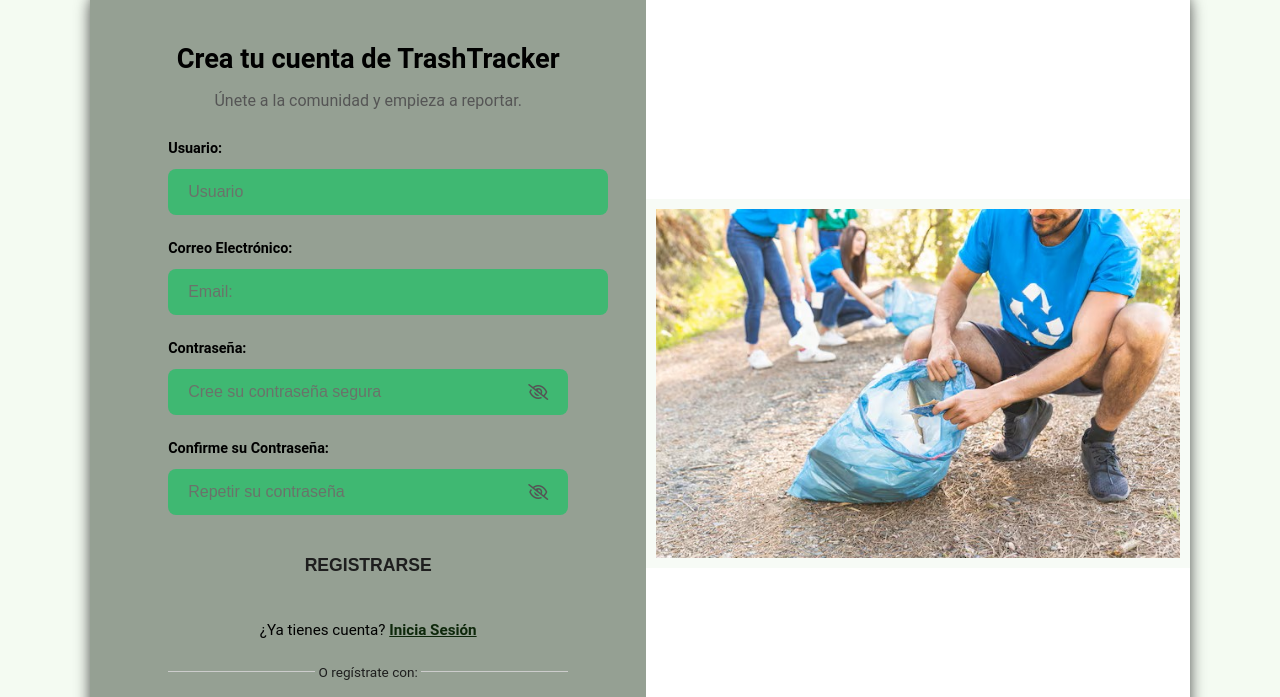
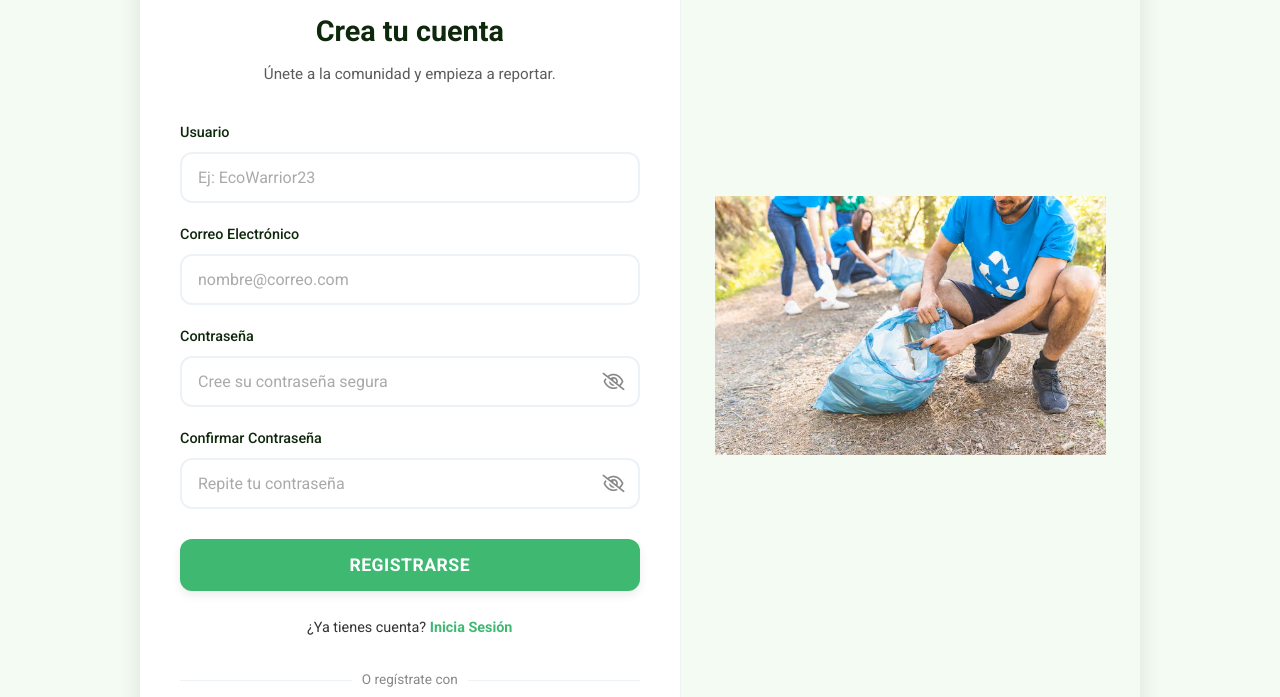
Before and after one commit to YamilTejada/TrashTracker, a plain HTML site: page registro.html in a window 1280 px wide. Shown: the part 180-877 px from the top of the page. Drawn offline with Linux system fonts and the light colour scheme.

Commit message:
fix(section): Mejorar el Registrar de HTML

```diff
--- a/css/styles2.css
+++ b/css/styles2.css
@@ -1,243 +1,282 @@
 
-.login-register-body {
-    background-color: #F4FBF2;
-    font-family: 'Roboto', sans-serif;
-    display: flex;
-    flex-direction: column;
-    justify-content: flex-start;
-    align-items: flex-start;
-    min-height: 100vh;
-    padding: 10px;
-    padding-top: 5vh ;
-    box-sizing: border-box;
+    :root{
+        --eco-dark: #0e280b;
+        --eco-light: #f4fbf2;
+        --eco-accent: #3fb872;
+        --eco-complement: #f4a261;
+        --eco-text: #333333;
+        --white: #ffffff;
+        --gray-100: #f7fafc;
+        --gray-200: #edf2f7;
+        --layout-max-width: 1200px;
+        --section-inline-padding: clamp(24px, 6vw, 96px);
+        --section-gap: clamp(40px, 8vh, 96px);
 
-}
-
-.login-wrapper {
-    display: flex;
-    width: 100%;
-    max-width: 1100px;
-    background-color: #fff;
-    border-radius: 20px;
-    box-shadow: 0 10px 14.5px rgba(0, 0, 0, 0.7);
-    overflow: hidden;
-    margin-left: auto;
-    margin-right: auto;
-    align-items: center;
+        --shadow-md: 0 4px 10px rgba(0,0,0,0.08);
+        --shadow-lg: 0 8px 25px rgba(0,0,0,0.1);
     }
 
 
-.login-form-container {
-    flex-basis: 50%;
-    background-color: rgba(14, 40, 11, 0.44);
-    padding: 40px clamp(20px, 5vw, 60px);
-    display: flex;
-    flex-direction: column;
-    justify-self: center;
-    align-items: center;
+    *{
+        margin: 0;
+        padding: 0;
+        text-decoration: none;
+        list-style: none;
+        box-sizing: border-box;
     }
 
-.login-header {
-    margin-bottom: 10px;
-
+    html{
+        scroll-behavior: smooth;
     }
 
-.login-header img {
-    width: 120px;
-    height: auto;
+    section{
+        scroll-margin-top: 120px;
+    }
+
+    body {
+        font-family: 'Roboto', sans-serif;
+        background-color: var(--eco-light);
+        color: var(--eco-text);
+        line-height: 1.6;
+        -webkit-font-smoothing: antialiased;
+        -moz-osx-font-smoothing: grayscale;
+        overflow-x: hidden;
+
+
+        min-height: 100vh;
+        display: flex;
+        justify-content: center;
+        align-items: center;
+        padding: 20px;
     }
 
 
 
-.login-header a {
+    .login-wrapper {
+        background-color: var(--white);
+        width: 100%;
+        max-width: 1000px;
         display: flex;
-    align-items: center;
-    gap: 10px;
-    text-decoration: none;
-    font-size: 1.5rem;
-    font-weight: bold;
+        border-radius: 20px;
+        box-shadow: var(--shadow-lg);
+        overflow: hidden;
+        position: relative;
+    }
 
+    /* Lado Izquierdo (Formulario) */
+    .login-form-container {
+        flex: 1;
+        padding: 50px 40px;
+        display: flex;
+        flex-direction: column;
+        justify-content: center;
+    }
+
+    .login-header {
+        margin-bottom: 20px;
+        text-align: center;
+    }
+
+    .login-header img {
+        height: 90px;
+        width: auto;
+        transition: transform 0.3s ease;
+    }
+
+    .login-header img:hover {
+        transform: scale(1.05);
     }
 
     .form-content h2 {
-    font-size: 1.7rem;
+        font-size: 1.8rem;
+        font-weight: 700;
         color: var(--eco-dark);
-    margin-bottom: 15px;
         text-align: center;
+        margin-bottom: 8px;
     }
-.form-content {
-    width: 100%;
-    max-width: 400px;
-    text-align: left;
-}
+
     .form-content .subtitle {
-    color: #555;
-    margin-bottom: 30px;
+        color: var(--eco-text);
+        opacity: 0.8;
         text-align: center;
+        margin-bottom: 35px;
+        font-size: 0.95rem;
     }
 
     .form-group {
-    margin-bottom: 25px;
+        margin-bottom: 20px;
     }
 
     .form-group label {
         display: block;
-    font-weight: bold;
+        font-weight: 500;
         color: var(--eco-dark);
-    margin-bottom: 12px;
+        margin-bottom: 8px;
         font-size: 0.9rem;
     }
 
-
-
     .form-group input {
         width: 100%;
-    padding: 14px 20px;
-    border: 2px solid var(--gray-100);
-    border-radius: 8px;
-    background-color: #3FB872;
+        padding: 14px 16px;
+        border: 2px solid var(--gray-200);
+        border-radius: 12px;
+        background-color: var(--white);
         font-size: 1rem;
+        color: var(--eco-text);
+        transition: all 0.3s ease;
+        font-family: 'Roboto', sans-serif;
+    }
 
+    .form-group input::placeholder {
+        color: #aaa;
     }
-.form-group input::placeholder {
-    color: #6a736a; /*letras de crear cuenta*/
-}
+
     .form-group input:focus {
-    outline: 2px solid var(--eco-accent); /*margen de colocar*/
+        outline: none;
+        border-color: var(--eco-accent);
+        box-shadow: 0 0 0 4px rgba(63, 184, 114, 0.1);
     }
 
     .password-wrapper {
         position: relative;
-    display: flex;
-    align-items: center;
     }
+
     .password-icon {
         position: absolute;
-    right: 20px;
+        right: 15px;
+        top: 50%;
+        transform: translateY(-50%);
         cursor: pointer;
-    color: #555; /*ojos*/
+        color: #888;
+        font-size: 1.1rem;
+        transition: color 0.3s;
     }
 
-.form-options {
-    display: flex;
-    justify-content: space-between;
-    align-items: center;
-    font-size: 0.9rem;
-    margin-bottom: 30px;
-}
-.remember-me {
-    display: flex;
-    align-items: center;
-    gap: 8px;
-}
-.forgot-password {
-    color: var(--eco-dark); /*letra de olvidaste*/
-    text-decoration: none;
-}
-.forgot-password:hover {
-    text-decoration: underline;
+    .password-icon:hover {
+        color: var(--eco-accent);
     }
 
+    /* Botón Principal */
     .login-btn {
-    width: 50%;
-    padding: 15px;
-    border: 2px solid var(--gray-100);
-    border-radius: 30px;
+        width: 100%;
+        padding: 16px;
+        margin-top: 10px;
+        border: none;
+        border-radius: 12px;
         background-color: var(--eco-accent);
-    color: #1E1E1E;
+        color: var(--white);
         font-size: 1.1rem;
-    font-weight: bold;
-    text-transform: uppercase;
+        font-weight: 700;
         cursor: pointer;
         transition: all 0.3s ease;
-    display: block;
-    margin-left: auto;
-    margin-right: auto;
+        box-shadow: var(--shadow-md);
+        font-family: 'Roboto', sans-serif;
+        text-transform: uppercase;
+        letter-spacing: 0.5px;
     }
+
     .login-btn:hover {
-    background-color: #318a5a;
+        background-color: var(--eco-dark);
         transform: translateY(-2px);
-    box-shadow: 0 4px 10px rgba(0,0,0,0.15);
+        box-shadow: var(--shadow-lg);
     }
 
     .register-link {
         text-align: center;
-    margin-top: 30px;
-    font-size: 0.95rem;
+        margin-top: 25px;
+        font-size: 0.9rem;
+        color: var(--eco-text);
     }
+
     .register-link a {
-    color: #0E280B; /*registrase aqui*/
-    font-weight: bold;
+        color: var(--eco-accent);
+        font-weight: 700;
+        text-decoration: none;
+    }
+
+    .register-link a:hover {
+        text-decoration: underline;
     }
 
     .social-login {
-    margin-top: 25px;
+        margin-top: 30px;
     }
+
     .social-separator {
         display: flex;
         align-items: center;
-    text-align: center;
-    color: #1E1E1E;
+        color: #888;
         font-size: 0.85rem;
         margin-bottom: 20px;
     }
+
     .social-separator::before,
     .social-separator::after {
         content: '';
         flex: 1;
-    border-bottom: 1.5px solid #ccc;
+        border-bottom: 1px solid var(--gray-200);
     }
-.social-separator:not(:empty)::before {
-    margin-right: 0.25em;
-}
-.social-separator:not(:empty)::after {
-    margin-left: .25em;
+
+    .social-separator span {
+        padding: 0 10px;
     }
 
     .social-icons {
         display: flex;
         justify-content: center;
-    gap: 20px;
+        gap: 15px;
     }
+
     .social-icon {
+        width: 50px;
+        height: 50px;
+        border-radius: 50%;
+        border: 1px solid var(--gray-200);
         display: flex;
         justify-content: center;
         align-items: center;
-    width: 45px;
-    height: 45px;
-    border-radius: 50%;
-    border: 1px solid #ccc;
         color: #555;
-    text-decoration: none;
         transition: all 0.3s ease;
+        font-size: 1.2rem;
+        background-color: var(--white);
     }
+
     .social-icon:hover {
         color: white;
-    transform: scale(1.1);
+        border-color: transparent;
+        transform: translateY(-3px);
+        box-shadow: var(--shadow-md);
     }
+
     .social-icon.google:hover { background-color: #DB4437; }
     .social-icon.facebook:hover { background-color: #4267B2; }
     .social-icon.instagram:hover { background-color: #C13584; }
 
 
     .login-illustration-container {
-    flex-basis: 60%;
+        flex: 1;
+        background-color: var(--eco-light);
         display: flex;
         justify-content: center;
         align-items: center;
-    background-color: #f7fbf6;
-    padding: 10px;
+        position: relative;
+        overflow: hidden;
+        border-left: 1px solid var(--gray-200);
     }
 
     .login-illustration-container img {
-    width: 100%;
-    height: 89%;
-    object-fit: cover;
+        width: 85%;
+        height: auto;
+        max-width: 500px;
+        object-fit: contain;
+        z-index: 2;
     }
 
-@media (max-width: 950px) {
+
+    @media (max-width: 850px) {
         .login-wrapper {
             flex-direction: column;
+            max-width: 500px;
         }
 
         .login-illustration-container {
@@ -245,6 +284,6 @@
         }
 
         .login-form-container {
-        border-radius: 20px;
+            padding: 40px 25px;
         }
     }
--- a/registro.html
+++ b/registro.html
@@ -1,92 +1,96 @@
 <!DOCTYPE html>
-
 <html lang="es">
 <head>
     <meta charset="UTF-8">
     <meta name="viewport" content="width=device-width, initial-scale=1.0">
     <title>Registro - TrashTracker</title>
+
+    <link href="https://fonts.googleapis.com/css2?family=Roboto:wght@300;400;500;700&display=swap" rel="stylesheet">
+
+    <script src="https://kit.fontawesome.com/40302bbecc.js" crossorigin="anonymous"></script>
+
+    <link rel="icon" href="Imagenes/imgLogo.png">
+
     <link rel="stylesheet" href="css/styles2.css">
-    <script src="https://kit.fontawesome.com/40302bbecc.js" crossorigin="anonymous"></script>
-    <link rel="icon" href="Imagenes/imgLogo.png">
+
 
 </head>
 
 <body class="login-register-body">
 
+    <div class="login-wrapper">
+
+        <!-- Lado Izquierdo: Formulario -->
+        <div class="login-form-container">
             <div class="login-header">
                 <a href="index.html">
                     <img src="Imagenes/imgLogo.png" alt="TrashTracker Logo">
                 </a>
             </div>
 
-       <div class="login-wrapper">
-
-               <div class="login-form-container">
             <div class="form-content">
-                <h2>Crea tu cuenta de TrashTracker</h2>
+                <h2>Crea tu cuenta</h2>
                 <p class="subtitle">Únete a la comunidad y empieza a reportar.</p>
 
-                <form>
+                <form action="#" method="POST">
                     <div class="form-group">
-                        <label for="name">Usuario:</label>
-                        <input type="text" id="name" name="name" placeholder="Usuario" required>
+                        <label for="name">Usuario</label>
+                        <input type="text" id="name" name="name" placeholder="Ej: EcoWarrior23" required>
                     </div>
 
                     <div class="form-group">
-                        <label for="email">Correo Electrónico:</label>
-                        <input type="email" id="email" name="email" placeholder="Email:" required>
+                        <label for="email">Correo Electrónico</label>
+                        <input type="email" id="email" name="email" placeholder="nombre@correo.com" required>
                     </div>
 
                     <div class="form-group">
-
-                        <label for="password">Contraseña:</label>
-
+                        <label for="password">Contraseña</label>
                         <div class="password-wrapper">
 
                             <input type="password" id="password" name="password" placeholder="Cree su contraseña segura" required>
-
                             <i class="fa-regular fa-eye-slash password-icon"></i>
 
                         </div>
+                    </div>
+
+                    <div class="form-group">
+                        <label for="password-confirm">Confirmar Contraseña</label>
+                        <div class="password-wrapper">
+
+                            <input type="password" id="password-confirm" name="password-confirm" placeholder="Repite tu contraseña" required>
+                            <i class="fa-regular fa-eye-slash password-icon"></i>
 
                         </div>
-                            <div class="form-group">
-                            <label for="password-confirm">Confirme su Contraseña:</label>
-                            <div class="password-wrapper">
-                            <input type="password" id="password-confirm" name="password-confirm" placeholder="Repetir su contraseña" required>
-                            <i class="fa-regular fa-eye-slash password-icon"></i>
                     </div>
 
-                            </div>
                     <button type="submit" class="login-btn">Registrarse</button>
                 </form>
 
                 <div class="register-link">
-
                     <p>¿Ya tienes cuenta? <a href="login.html">Inicia Sesión</a></p>
-
                 </div>
 
                 <div class="social-login">
                     <div class="social-separator">
-                        <span>O regístrate con:</span>
+                        <span>O regístrate con</span>
                     </div>
 
                     <div class="social-icons">
-
                         <a href="#" class="social-icon google"><i class="fa-brands fa-google"></i></a>
                         <a href="#" class="social-icon facebook"><i class="fa-brands fa-facebook-f"></i></a>
                         <a href="#" class="social-icon instagram"><i class="fa-brands fa-instagram"></i></a>
-
                     </div>
                 </div>
             </div>
         </div>
+
+        <!-- Lado Derecho: Ilustración (Mejoralo YAMIL!!!!) -->
         <div class="login-illustration-container">
-            <img src="Imagenes/recogerBasura.png" alt="Personas reciclando">
+            <img src="Imagenes/recogerBasura.png" alt="Personas reciclando" onerror="this.onerror=null; this.src='https://cdn-icons-png.flaticon.com/512/4343/4343277.png'">
         </div>
     </div>
 
+    <script src="js/script2.js"></script>
+
 </body>
-
 </html>
```
Also changed, not shown: js/script2.js (added, +24 -0 lines). Lines whose indentation alone changed are shown as unchanged.
